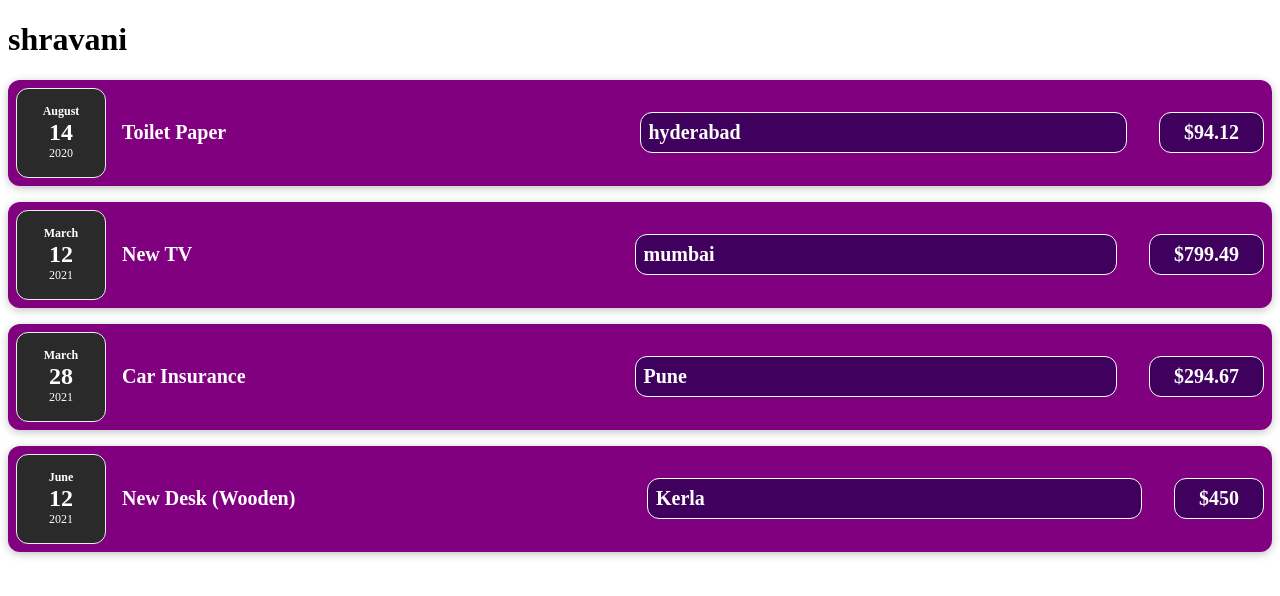
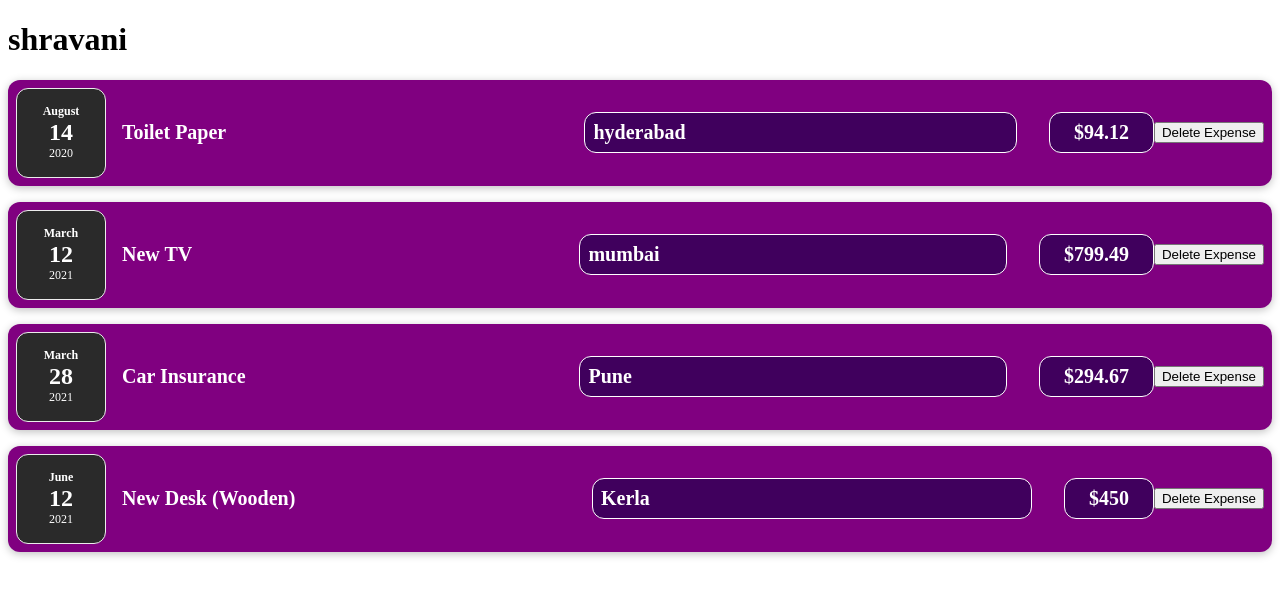
Before and after one commit to ShravaniBoga/react-module1, a React (Vite) app: page / in a window 1280 px wide. Shown: the top 596 px of the page. Built offline with nearby package versions, Linux system fonts and the light colour scheme.

Commit message:
task1-module2

```diff
--- a/src/components/ExpenseList/ExpenseItem.jsx
+++ b/src/components/ExpenseList/ExpenseItem.jsx
@@ -3,6 +3,10 @@ import ExpenseDate from "./ExpenseDate";
 import Card from "../UI/Card";
 
 const ExpenseItem = (props) => {
+  const deleteButton = (e) => {
+    let item = e.target.parentElement;
+    item.remove();
+  };
   return (
     <Card className="expense-item">
       <ExpenseDate date={props.item.date}></ExpenseDate>
@@ -11,6 +15,7 @@ const ExpenseItem = (props) => {
         title={props.item.title}
         location={props.item.LocationOfExpenditure}
       />
+      <button onClick={deleteButton}>Delete Expense</button>
     </Card>
   );
 };
```
